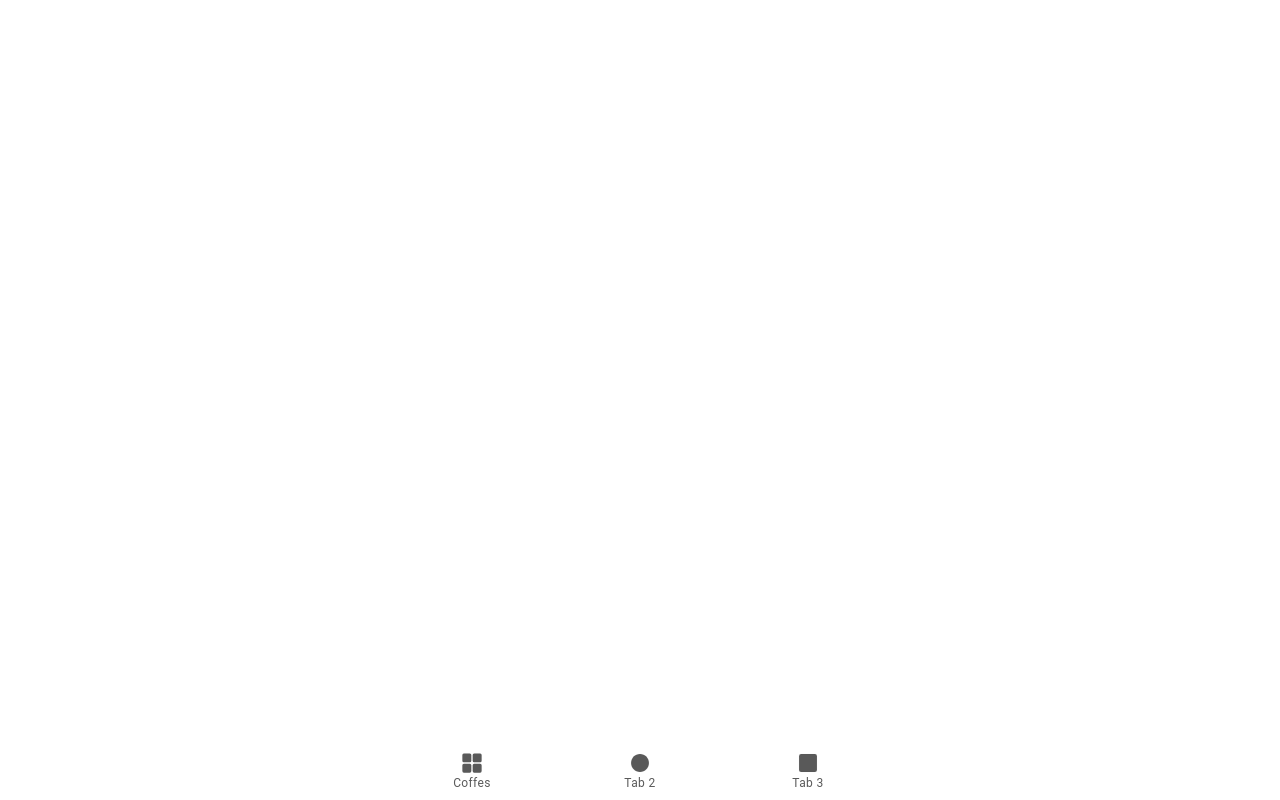
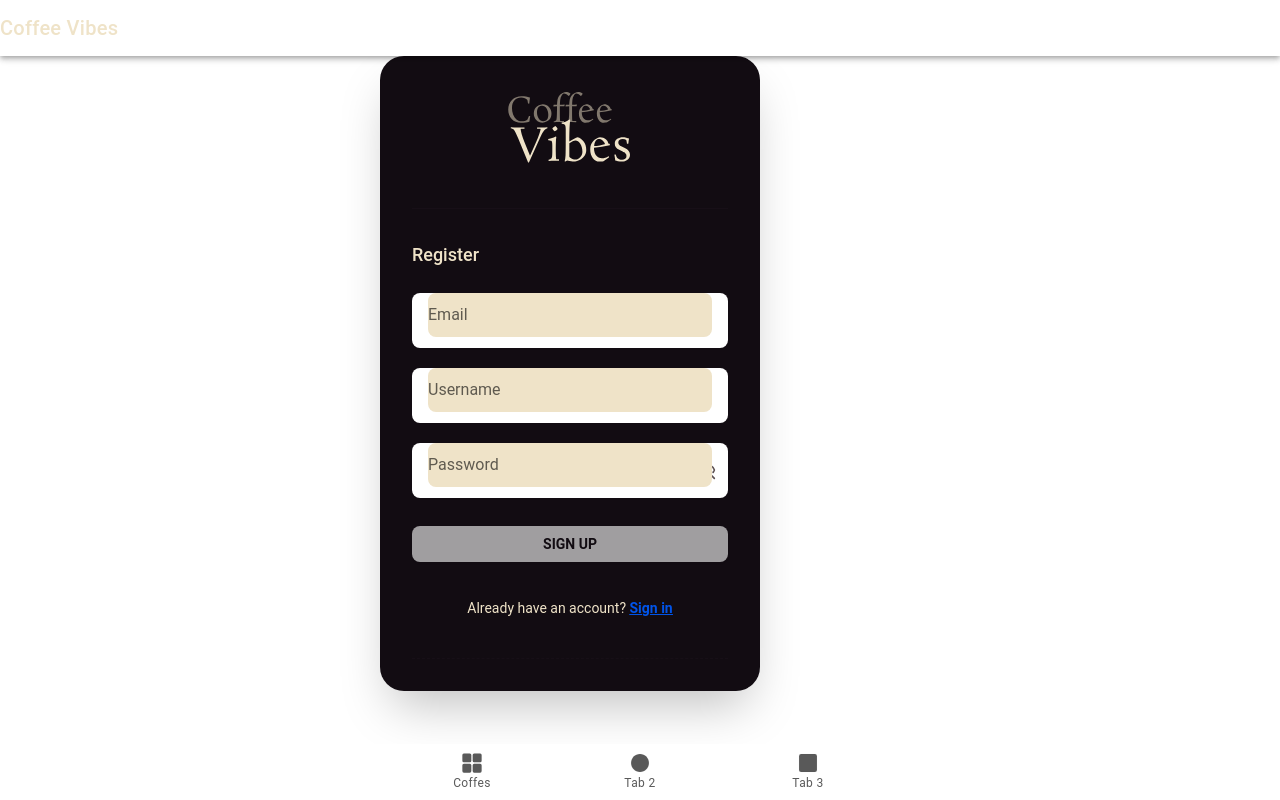
Before and after one commit to vitorklock/unijui-coffe-vibes-ionic, a React (Vite) app: page /register in a window 1280 px wide. Built offline with nearby package versions, Linux system fonts and the light colour scheme.

Commit message:
progress

```diff
--- a/src/App.tsx
+++ b/src/App.tsx
@@ -11,7 +11,6 @@ import {
 } from '@ionic/react';
 import { IonReactRouter } from '@ionic/react-router';
 import { ellipse, grid, square } from 'ionicons/icons';
-import Tab1 from './pages/Tab1';
 import Tab2 from './pages/Tab2';
 import Tab3 from './pages/Tab3';
 
@@ -48,6 +47,8 @@ import '@ionic/react/css/palettes/dark.system.css';
 /* Theme variables */
 import './theme/variables.css';
 import { CoffesPage } from './pages/coffes/page';
+import RegisterPage from './pages/register/page';
+import { WelcomePage } from './pages/welcome/welcome';
 
 setupIonicReact();
 
@@ -56,12 +57,13 @@ const App: React.FC = () => (
     <IonReactRouter>
       <IonTabs>
         <IonRouterOutlet>
-          <Route exact path="/tab1" component={Tab1} />
+          <Route exact path="/welcome" component={WelcomePage} />
           <Route exact path="/tab2" component={Tab2} />
           <Route exact path="/tab3" component={Tab3} />
           <Route exact path="/coffes" component={CoffesPage} />
+          <Route exact path="/register" component={RegisterPage} />
           <Route exact path="/">
-            <Redirect to="/coffes" />
+            <Redirect to="/welcome" />
           </Route>
         </IonRouterOutlet>
 
--- /dev/null
+++ b/src/pages/register/page.tsx
@@ -0,0 +1,222 @@
+"use client";
+
+import React, { useState } from "react";
+import {
+  IonPage,
+  IonContent,
+  IonHeader,
+  IonToolbar,
+  IonTitle,
+  IonGrid,
+  IonRow,
+  IonCol,
+  IonItem,
+  IonLabel,
+  IonInput,
+  IonText,
+  IonRouterLink,
+  useIonRouter,
+} from "@ionic/react";
+import { Eye, EyeOff } from "lucide-react";
+import { useForm, Controller } from "react-hook-form";
+import { z } from "zod";
+import { zodResolver } from "@hookform/resolvers/zod";
+import { Button } from "@/components/ui/button"; // shadcn button (keeps Tailwind)
+
+const RegisterSchema = z.object({
+  email: z
+    .string()
+    .trim()
+    .min(1, "Email is required")
+    .email("Enter a valid email"),
+  username: z
+    .string()
+    .trim()
+    .min(3, "Username must be at least 3 characters")
+    .max(32, "Username is too long"),
+  password: z
+    .string()
+    .min(8, "Password must be at least 8 characters")
+    .regex(/[A-Z]/, "Add at least one uppercase letter")
+    .regex(/[a-z]/, "Add at least one lowercase letter")
+    .regex(/[0-9]/, "Add at least one number"),
+});
+
+type RegisterValues = z.infer<typeof RegisterSchema>;
+
+export default function RegisterPage() {
+  const [showPassword, setShowPassword] = useState(false);
+  const router = useIonRouter();
+
+  const {
+    control,
+    handleSubmit,
+    formState: { errors, isSubmitting, isValid, isDirty },
+  } = useForm<RegisterValues>({
+    resolver: zodResolver(RegisterSchema),
+    mode: "onBlur",
+    defaultValues: { email: "", username: "", password: "" },
+  });
+
+  const onSubmit = async (values: RegisterValues) => {
+    // Simulate API
+    await new Promise((r) => setTimeout(r, 600));
+    // Navigate with Ionic router (avoid <Redirect /> inside handlers)
+    router.push("/coffes", "forward");
+  };
+
+  return (
+    <IonPage className="bg-gradient-to-br from-surface-800 to-surface-400">
+      <IonHeader className="bg-transparent shadow-none">
+        <IonToolbar className="bg-transparent">
+          <IonTitle className="text-primary font-rosarivo">Coffee Vibes</IonTitle>
+        </IonToolbar>
+      </IonHeader>
+
+      <IonContent fullscreen className="flex items-center justify-center">
+        <IonGrid fixed>
+          <IonRow className="justify-center">
+            <IonCol size="12" sizeMd="6" sizeLg="4">
+              <div className="bg-surface-900 rounded-3xl shadow-2xl w-full p-8 flex flex-col items-center">
+                <div className="mb-10 text-center">
+                  <img
+                    src="/logo/logo.svg"
+                    alt="Coffee Vibes Logo"
+                    className="mx-auto w-32 h-auto"
+                    draggable={false}
+                  />
+                </div>
+
+                <div className="w-full border-t border-surface-700/40 mb-8" />
+
+                <form className="w-full flex flex-col gap-5" noValidate onSubmit={handleSubmit(onSubmit)}>
+                  <label className="text-primary text-lg font-rosarivo font-medium mb-1">Register</label>
+
+                  {/* Email */}
+                  <div className="flex flex-col gap-1">
+                    <IonItem lines="none" className="rounded-md px-0 bg-transparent">
+                      <IonLabel position="stacked" className="sr-only">
+                        Email
+                      </IonLabel>
+                      <Controller
+                        name="email"
+                        control={control}
+                        render={({ field }) => (
+                          <IonInput
+                            type="email"
+                            placeholder="Email"
+                            aria-invalid={!!errors.email}
+                            aria-describedby={errors.email ? "email-error" : undefined}
+                            value={field.value}
+                            onIonInput={(e) => field.onChange(e.detail.value ?? "")}
+                            onIonBlur={field.onBlur}
+                            className="w-full rounded-md px-4 py-2 bg-primary text-surface-900 placeholder:text-neutral focus:outline-none focus:ring-2 transition data-[focus=true]:ring-2"
+                          />
+                        )}
+                      />
+                    </IonItem>
+                    {errors.email && (
+                      <IonText id="email-error" className="text-wrong text-sm">
+                        {errors.email.message}
+                      </IonText>
+                    )}
+                  </div>
+
+                  {/* Username */}
+                  <div className="flex flex-col gap-1">
+                    <IonItem lines="none" className="rounded-md px-0 bg-transparent">
+                      <IonLabel position="stacked" className="sr-only">
+                        Username
+                      </IonLabel>
+                      <Controller
+                        name="username"
+                        control={control}
+                        render={({ field }) => (
+                          <IonInput
+                            type="text"
+                            placeholder="Username"
+                            aria-invalid={!!errors.username}
+                            aria-describedby={errors.username ? "username-error" : undefined}
+                            value={field.value}
+                            onIonInput={(e) => field.onChange(e.detail.value ?? "")}
+                            onIonBlur={field.onBlur}
+                            className="w-full rounded-md px-4 py-2 bg-primary text-surface-900 placeholder:text-neutral focus:outline-none focus:ring-2 transition"
+                          />
+                        )}
+                      />
+                    </IonItem>
+                    {errors.username && (
+                      <IonText id="username-error" className="text-wrong text-sm">
+                        {errors.username.message}
+                      </IonText>
+                    )}
+                  </div>
+
+                  {/* Password */}
+                  <div className="relative flex flex-col gap-1">
+                    <IonItem lines="none" className="rounded-md px-0 bg-transparent">
+                      <IonLabel position="stacked" className="sr-only">
+                        Password
+                      </IonLabel>
+                      <Controller
+                        name="password"
+                        control={control}
+                        render={({ field }) => (
+                          <IonInput
+                            type={showPassword ? "text" : "password"}
+                            placeholder="Password"
+                            aria-invalid={!!errors.password}
+                            aria-describedby={errors.password ? "password-error" : undefined}
+                            value={field.value}
+                            onIonInput={(e) => field.onChange(e.detail.value ?? "")}
+                            onIonBlur={field.onBlur}
+                            className="w-full rounded-md px-4 py-2 bg-primary text-surface-900 placeholder:text-neutral pr-10 focus:outline-none focus:ring-2 transition"
+                          />
+                        )}
+                      />
+                      <button
+                        type="button"
+                        tabIndex={-1}
+                        className="absolute right-3 top-1/2 -translate-y-1/2 text-neutral"
+                        onClick={() => setShowPassword((v) => !v)}
+                        aria-label={showPassword ? "Hide password" : "Show password"}
+                      >
+                        {showPassword ? <Eye size={20} /> : <EyeOff size={20} />}
+                      </button>
+                    </IonItem>
+                    {errors.password && (
+                      <IonText id="password-error" className="text-wrong text-sm">
+                        {errors.password.message}
+                      </IonText>
+                    )}
+                  </div>
+
+                  {/* Submit (shadcn Button inside Ionic layout) */}
+                  <Button
+                    type="submit"
+                    disabled={isSubmitting || !(isDirty && isValid)}
+                    className="w-full bg-light text-surface-900 font-rosario font-semibold rounded-md py-2 mt-2 hover:bg-primary-hover transition disabled:opacity-60 disabled:cursor-not-allowed"
+                  >
+                    {isSubmitting ? "Signing up..." : "SIGN UP"}
+                  </Button>
+
+                  <div className="mt-4 text-sm text-primary text-center">
+                    Already have an account? {" "}
+                    <IonRouterLink
+                      routerLink="/login"
+                      className="font-semibold underline hover:text-primary-hover focus:outline-none focus:ring-2 focus:ring-primary-focus rounded"
+                    >
+                      Sign in
+                    </IonRouterLink>
+                  </div>
+                </form>
+
+                <div className="w-full border-t border-dashed border-surface-700/40 mt-10" />
+              </div>
+            </IonCol>
+          </IonRow>
+        </IonGrid>
+      </IonContent>
+    </IonPage>
+  );
+}
--- a/src/pages/Tab1.tsx
+++ b/src/pages/welcome/welcome.tsx
@@ -1,8 +1,8 @@
 import React from 'react';
 import { IonPage, IonContent, IonButton, useIonRouter } from '@ionic/react';
-import './Tab1.css';
+import './welcome.css';
 
-const Tab1: React.FC = () => {
+export const WelcomePage: React.FC = () => {
   const router = useIonRouter(); // Hook pra navegar
 
   return (
@@ -20,7 +20,7 @@ const Tab1: React.FC = () => {
             <IonButton
               expand="block"
               className="btn-primary"
-              onClick={() => router.push('/tab2', 'forward', 'push')}
+              onClick={() => router.push('/register', 'forward', 'push')}
             >
               CREATE ACCOUNT
             </IonButton>
@@ -39,5 +39,3 @@ const Tab1: React.FC = () => {
     </IonPage>
   );
 };
-
-export default Tab1;
```
Also changed, not shown: src/pages/welcome/welcome.css (renamed from src/pages/Tab1.css).
